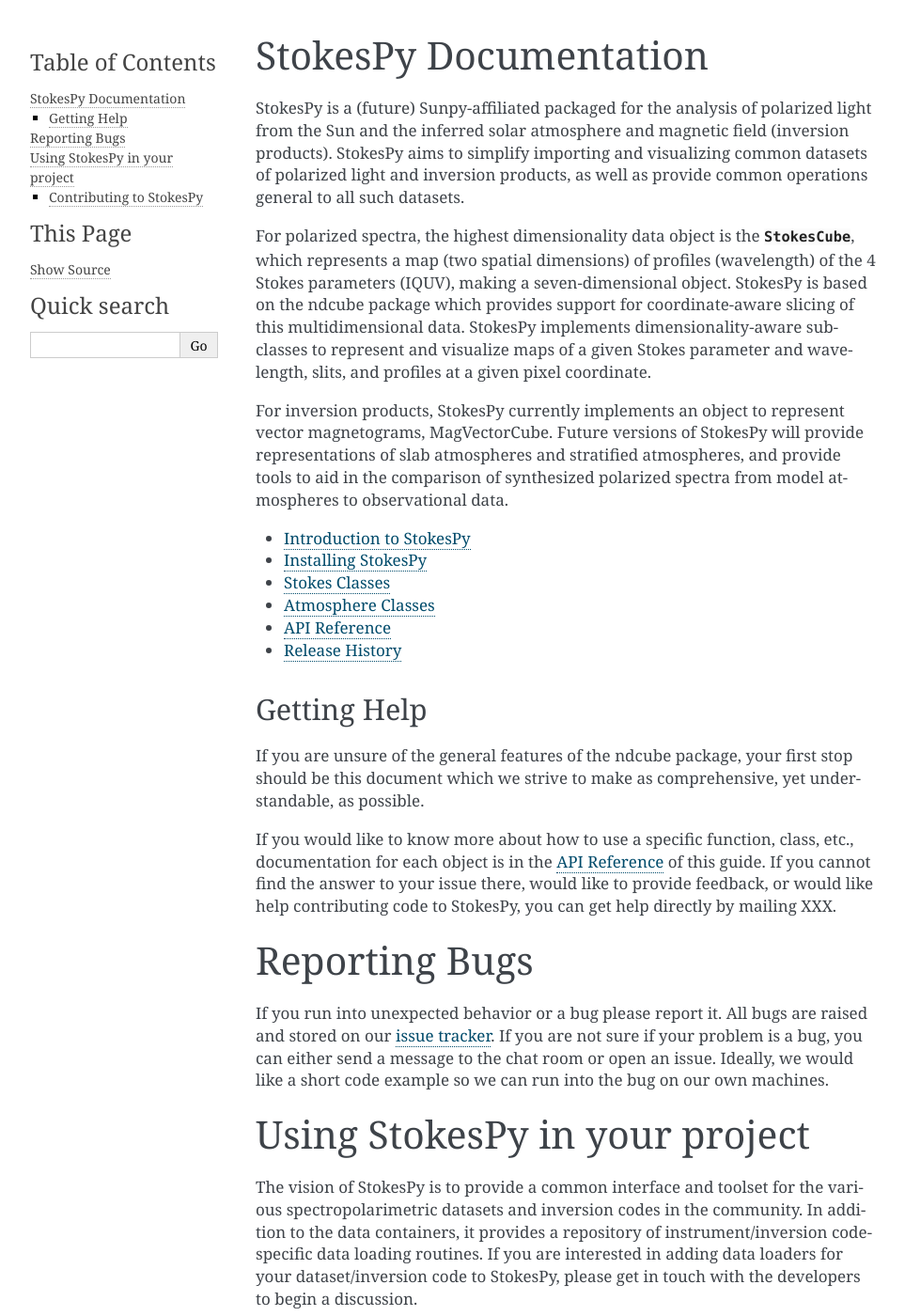
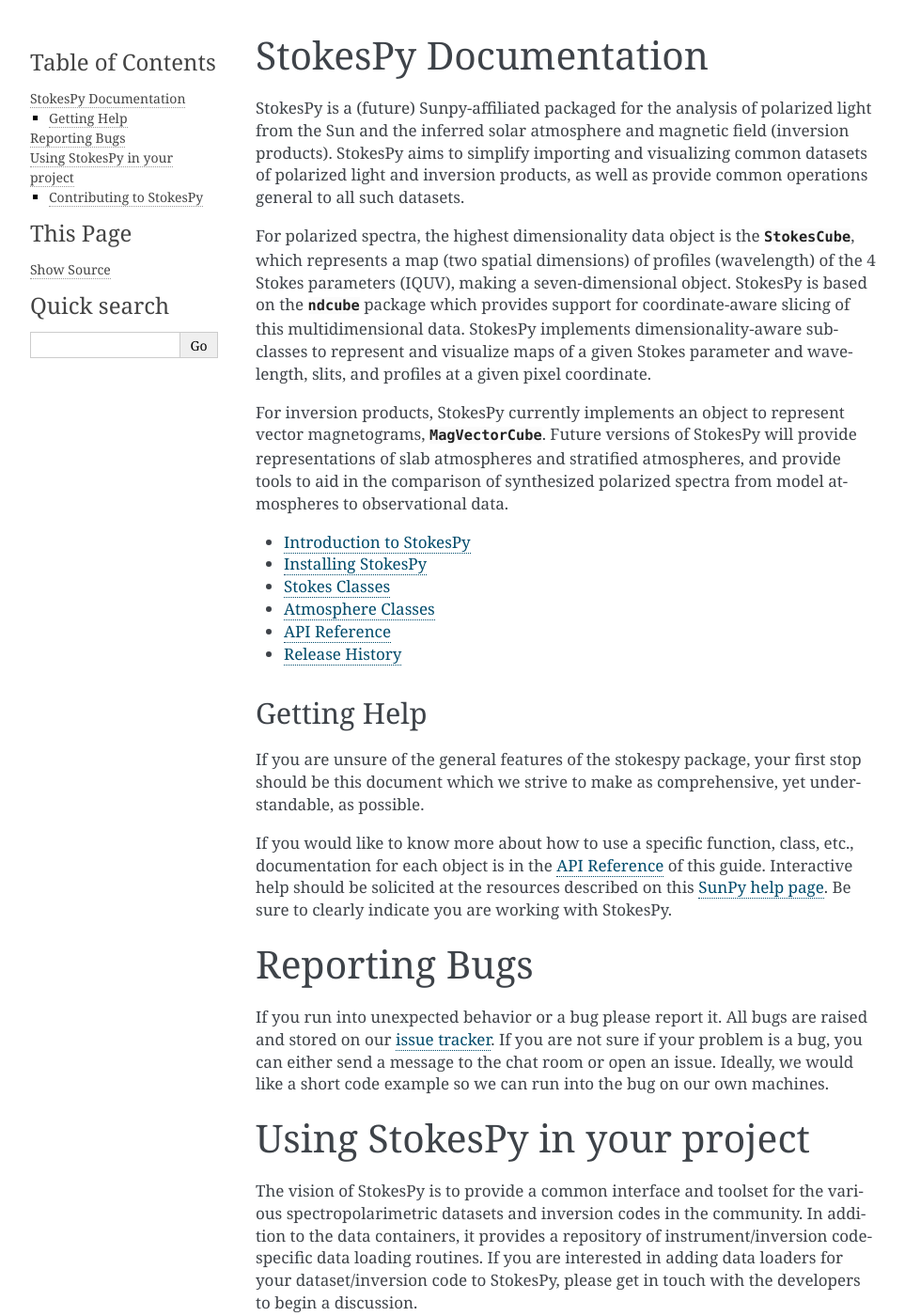
Before and after one commit to NCAR/stokespy, a Sphinx documentation site: the page built from docs/index.rst, in a window 1280 px wide and 1400 px high. Shown: the whole window at 94% size, without its empty margins (148-1111 px from the left). Built offline with Sphinx 7.4.7, drawn with Linux system fonts in a browser that asks for light colours; the version number could not be read and is left out.

Commit message:
Doc updates for 0.5.0

```diff
--- a/docs/atmos_classes.rst
+++ b/docs/atmos_classes.rst
@@ -12,3 +12,6 @@
   >>> import stokespy
   >>> field = stokespy.instload.load_HinodeSP_magvec(...)
   >>> field.B.plot()
+
+.. image:: images/MagVectorMap_plot.png
+  :alt: Plot of a MagVectorMap object
--- a/docs/index.rst
+++ b/docs/index.rst
@@ -9,16 +9,16 @@
 all such datasets.
 
 For polarized spectra, the highest dimensionality data object is the
-`StokesCube`, which represents a map (two spatial dimensions) of
+`~stokespy.StokesCube`, which represents a map (two spatial dimensions) of
 profiles (wavelength) of the 4 Stokes parameters (IQUV), making a
-seven-dimensional object.  StokesPy is based on the ndcube package
+seven-dimensional object.  StokesPy is based on the `ndcube` package
 which provides support for coordinate-aware slicing of this
 multidimensional data.  StokesPy implements dimensionality-aware
 subclasses to represent and visualize maps of a given Stokes parameter
 and wavelength, slits, and profiles at a given pixel coordinate.
 
 For inversion products, StokesPy currently implements an object to represent
-vector magnetograms, MagVectorCube.  Future versions of StokesPy will provide
+vector magnetograms, `~stokespy.MagVectorCube`.  Future versions of StokesPy will provide
 representations of slab atmospheres and stratified atmospheres, and
 provide tools to aid in the comparison of synthesized polarized
 spectra from model atmospheres to observational data.
@@ -38,16 +38,15 @@
 Getting Help
 ============
 
-If you are unsure of the general features of the ndcube package, your
+If you are unsure of the general features of the stokespy package, your
 first stop should be this document which we strive to make as
 comprehensive, yet understandable, as possible.
 
 If you would like to know more about how to use a specific function,
 class, etc., documentation for each object is in the :ref:`api` of
-this guide.  If you cannot find the answer to your issue there, would
-like to provide feedback, or would like help contributing code to
-StokesPy, you can get help directly by mailing XXX.
-
+this guide.  Interactive help should be solicited at the resources described
+on this `SunPy help page <https://sunpy.org/help.html>`_.  Be sure to
+clearly indicate you are working with StokesPy.
 
 Reporting Bugs
 --------------
```
Also changed, not shown: CHANGELOG.rst (+6 -1 lines), docs/stokes_classes.rst (+17 -9 lines), docs/images/MagVectorMap_plot.png (added), docs/images/StokesParamCube_plot.png (added), docs/images/StokesParamMap_plot1.png (added), docs/images/StokesParamMap_plot2.png (added), docs/images/StokesProfile_plot.png (added), 1 other file.
